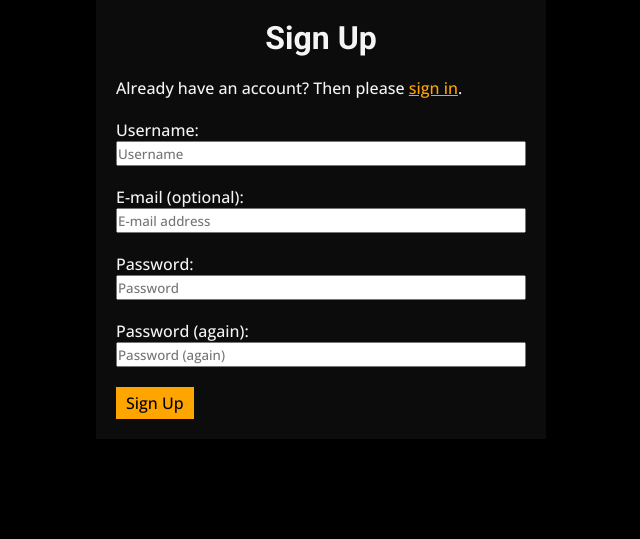
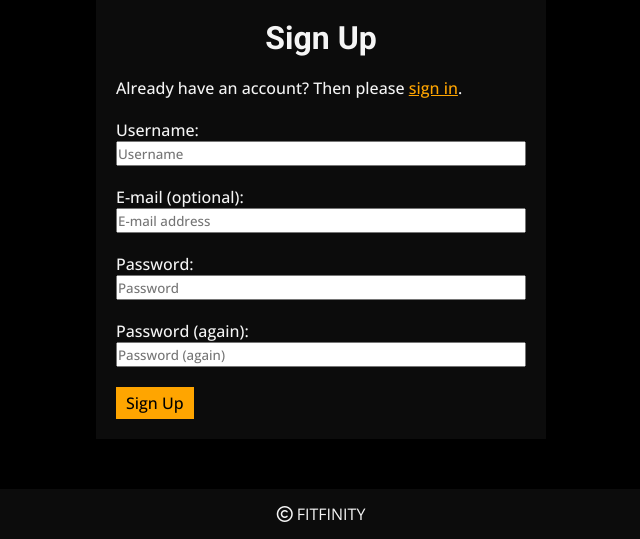
Before and after one commit to EAmbrozas/fitfinity, a Django app: page /accounts/signup/ in a window 1280 px wide. Shown: the part 469-1008 px from the top of the page, without its empty margins (319-959 px from the left). Before the commit the page ends 888 px from the top, so only its background shows below. Run offline with Django 3.2, Linux system fonts and the light colour scheme; some libraries are stand-ins or nearby versions.

Commit message:
Add footer

```diff
--- a/static/css/style.css
+++ b/static/css/style.css
@@ -334,6 +334,7 @@ td {
 
 .delete-btn {
     display: block;
+    margin: auto;
 }
 
 /* Signin, signup and register forms */
@@ -378,6 +379,30 @@ input {
     font-weight: 500;
     font-size: 16px;
     font-family: 'Open Sans', sans-serif;
+}
+
+/* Footer */
+.footer {
+    margin-top: 50px;
+}
+.copyright {
+    width: 100%;
+    display: flex;
+    align-items: center;
+    justify-content: center;
+    height: 50px;
+    background-color: rgb(12, 12, 12);
+}
+
+.copyright p {
+    color: whitesmoke;
+    margin: 0;
+    font-weight: 100;
+    font-size: 16px;
+}
+
+.copyright p i{
+    font-size: 16px;
 }
 
 /* Media ----------------------------------------------- */
--- a/templates/base.html
+++ b/templates/base.html
@@ -27,6 +27,7 @@
     <!-- Content Goes here -->
     {% endblock content %}
 
+    {% include 'footer.html' %}
 
     <!-- Font owesome script -->
     <script src="https://kit.fontawesome.com/481ffab01d.js" crossorigin="anonymous"></script>
--- /dev/null
+++ b/templates/footer.html
@@ -0,0 +1,5 @@
+<footer class="footer">
+    <div class="copyright">
+        <p><i class="fa-regular fa-copyright"></i> FITFINITY</p>
+    </div>
+</footer>
```
